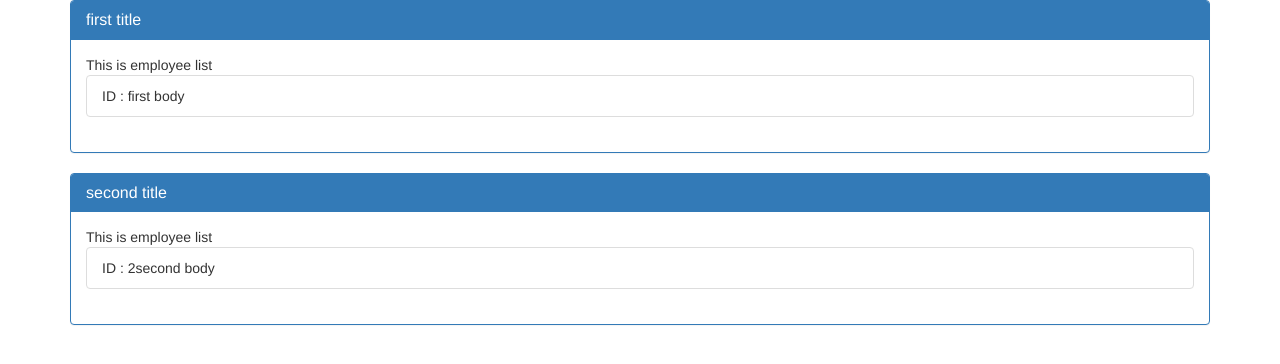
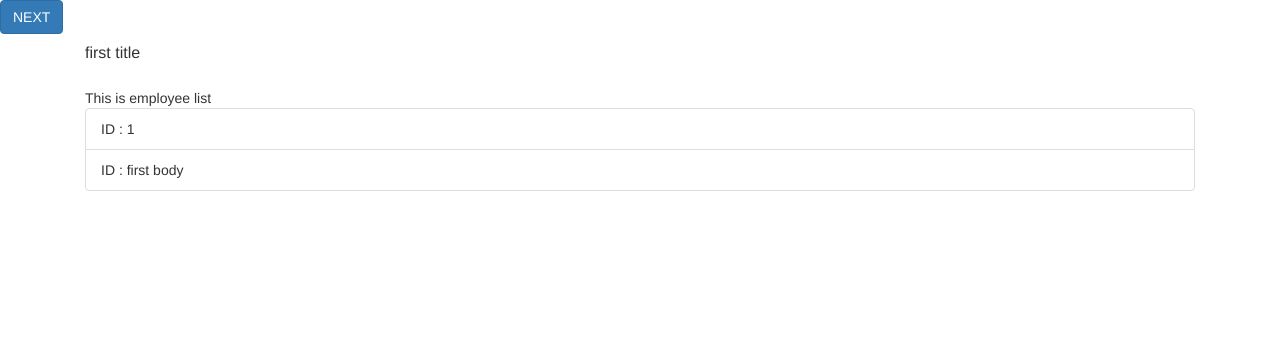
Before and after one commit to mohsinhassan/angular_routing, an Angular app: page /list in a window 1280 px wide. Shown: the top 364 px of the page. Built offline with nearby package versions, Linux system fonts and the light colour scheme.

Commit message:
OnChanges implements for value changes in parent and child component

```diff
--- a/src/app/app.module.ts
+++ b/src/app/app.module.ts
@@ -10,6 +10,7 @@ import {FormsModule } from '@angular/forms';
 import { ListEmployeeComponent } from './employees/list-employee/list-employee.component';
 import { CreateEmployeeComponent } from './employees/create-employee.component';
 import { EmployeeService } from './employees/services/employee.service';
+import { DisplayEmployeeComponent } from './employees/display-employee.component';
 
 
 const appRoutes : Routes = [
@@ -21,7 +22,8 @@ const appRoutes : Routes = [
   declarations: [
     AppComponent,
     ListEmployeeComponent,
-    CreateEmployeeComponent
+    CreateEmployeeComponent,
+    DisplayEmployeeComponent
   ],
   imports: [
     BrowserModule,
--- /dev/null
+++ b/src/app/employees/display-employee.component.html
@@ -0,0 +1,29 @@
+<div class="container">
+      <div class="panel-heading">
+      <h3 class="panel-title">{{employee.title}}</h3>
+    </div>
+      <div class="panel-body"> This is employee list
+
+          <ul class="list-group">
+              <li class="list-group-item d-flex justify-content-between align-items-center">
+                ID : {{employee.id}}
+                <span class="badge badge-primary badge-pill"></span>
+              </li>
+
+              <li class="list-group-item d-flex justify-content-between align-items-center">
+                ID : {{employee.body}}
+                <span class="badge badge-primary badge-pill"></span>
+              </li>
+              <!-- <li class="list-group-item d-flex justify-content-between align-items-center">
+                Name : {{employee.name}}
+                <span class="badge badge-primary badge-pill"></span>
+              </li>
+              <li class="list-group-item d-flex justify-content-between align-items-center">
+                Gender : {{employee.gender}}
+                <span class="badge badge-primary badge-pill"></span>
+              </li> -->
+            </ul>
+            </div>
+
+
+        </div>
--- /dev/null
+++ b/src/app/employees/display-employee.component.ts
@@ -0,0 +1,28 @@
+import { Component, OnInit , Input ,OnChanges, SimpleChanges} from '@angular/core';
+import { Employee } from '../models/employee.model';
+
+@Component({
+  selector: 'app-display-employee',
+  templateUrl: './display-employee.component.html',
+  styleUrls: ['./display-employee.component.scss']
+})
+export class DisplayEmployeeComponent implements OnInit , OnChanges {
+ @Input() employee : Employee;
+  constructor() { }
+
+  ngOnInit() {
+    console.log("here32");
+  }
+
+  ngOnChanges( changes : SimpleChanges){
+    const previousEmployee = <Employee>changes.employee.previousValue;
+    const currentEmployee = <Employee>changes.employee.currentValue;
+
+
+    console.log("previous : " + (previousEmployee ? previousEmployee.title : 'null'));
+    console.log("Current : " + (currentEmployee ? currentEmployee.title : 'null'));
+    //console.log(changes);
+
+  }
+
+}
--- a/src/app/employees/list-employee/list-employee.component.html
+++ b/src/app/employees/list-employee/list-employee.component.html
@@ -1,25 +1,9 @@
-<div class="container">
+<!-- <div class="container">
 <div class="panel panel-primary" *ngFor="let employee of employees">
-  <div class="panel-heading">
-    <h3 class="panel-title">{{employee.title}}</h3>
-  </div>
-    <div class="panel-body"> This is employee list
 
-        <ul class="list-group">
-            <li class="list-group-item d-flex justify-content-between align-items-center">
-              ID : {{employee.body}}
-              <span class="badge badge-primary badge-pill"></span>
-            </li>
-            <!-- <li class="list-group-item d-flex justify-content-between align-items-center">
-              Name : {{employee.name}}
-              <span class="badge badge-primary badge-pill"></span>
-            </li>
-            <li class="list-group-item d-flex justify-content-between align-items-center">
-              Gender : {{employee.gender}}
-              <span class="badge badge-primary badge-pill"></span>
-            </li> -->
-          </ul>
-          </div>
         </div>
 
-      </div>
+      </div> -->
+
+      <button (click)="nextEmployee()" class="btn btn-primary">NEXT</button>
+      <app-display-employee [employee]="employeeToDisplay"></app-display-employee>
--- a/src/app/employees/list-employee/list-employee.component.ts
+++ b/src/app/employees/list-employee/list-employee.component.ts
@@ -1,17 +1,10 @@
 import { Component, OnInit } from '@angular/core';
-//import { Employee } from 'src/app/models/employee.model';
+import { Employee } from 'src/app/models/employee.model';
 //import {HttpClient , HttpErrorResponse} from '@angular/common/http';
 import {Error} from "tslint/lib/error";
 
 import { Injectable } from '@angular/core';
 import { EmployeeService } from '../services/employee.service';
-
-// interface UserResponse {
-//   id : string,
-//   title : string,
-//   body : string
-
-// }
 
 @Component({
   selector: 'app-list-employee',
@@ -22,62 +15,40 @@ import { EmployeeService } from '../services/employee.service';
 @Injectable({
   providedIn: 'root'
 })
-export class ListEmployeeComponent implements OnInit {
-    private employees;
+export class ListEmployeeComponent implements OnInit  {
+    private employees : Employee[];
+    employeeToDisplay : Employee;
+    private arrayIndex = 1;
     // = Employee;
 
     constructor(private _employeeService : EmployeeService ) { //, http: HttpClient
 
 
     }
+
     ngOnInit() {
 
       this.employees = this._employeeService.getEmployee();
+      this.employeeToDisplay = this.employees[0];
+      // this._employeeService.getEmployee();
+
+      // console.log("this.employees");
+      // console.log(this.employees);
+
     }
 
-    // ngOnInit() {
-
-    //   this.http.get<UserResponse>('https://jsonplaceholder.typicode.com/posts').subscribe(
-    //   data => {
-    //     //thisemployees = data;
-    //     employees : Employee[]  = data;
-    //     console.log(data);
-
-    //   });
-
-    // }
+    nextEmployee() : void{
+      //console.log(this.arrayIndex);
+      if(this.arrayIndex <= 1)
+      {
+        this.employeeToDisplay = this.employees[this.arrayIndex];
+        this.arrayIndex ++;
+      }
+      else {
+        this.employeeToDisplay = this.employees[0];
+        this.arrayIndex = 1;
+      }
+    }
 
 
-
-
-
-
-
-  //   employees :   UserResponse => {
-  //   console.log(employees);
-  //   return employees;
-  //   //console.log("Bio : " + data.bio);
-  //   //console.log("Company : " + data.company);
-
-  // } ,
-  //     (err: HttpErrorResponse) => {
-  //       if (err.error instanceof Error) {
-
-  //         console.log("client side Error ");
-  //       } else {
-  //         console.log("server side Error ");
-  //       }
-  //     }
-  // ),
-
-
-    //console.log("here");
-
-  //  const req = this.http.post('https://jsonplaceholder.typicode.com/posts' , {
-  //     title: 'Mohsin',
-  //     body: 'hassan',
-  //     userId: 1
-  //   }).subscribe ( res => { console.log(res) }
-  //   );
-  // }
 }
--- a/src/app/employees/services/employee.service.ts
+++ b/src/app/employees/services/employee.service.ts
@@ -1,24 +1,50 @@
 import { Injectable } from '@angular/core';
 import { Employee } from 'src/app/models/employee.model';
+import {HttpClient , HttpErrorResponse} from '@angular/common/http';
+
 
 @Injectable({
   providedIn: 'root'
 })
 export class EmployeeService {
-  private listEmploye : Employee[] = [{
+
+  constructor(private http: HttpClient) { }
+
+  private listEmploye : Employee[] = [
+    {
+      userId : 100,
     id : 1,
     title : 'first title',
     body : 'first body'
   },
   {
+    userId : 200,
     id : 2,
     title : 'second title',
     body : '2second body'
-  },
-];
- getEmployee() : Employee[]{
-   return this.listEmploye;
- }
+   }
+]
 
-  constructor() { }
+getEmployee() : Employee[]{
+  return this.listEmploye;
 }
+
+  // getEmployee() : Employee[] {
+
+  //   this.http.get<Employee>('https://jsonplaceholder.typicode.com/posts').subscribe(
+  //       data => {
+  //       //console.log(data);
+  //       return data;
+  //     } ,
+  //     (err: HttpErrorResponse) => {
+  //       if (err.error instanceof Error) {
+
+  //         console.log("client side Error ");
+  //       } else {
+  //         console.log("server side Error ");
+  //       }
+  //     }
+  // );
+
+  //   }
+}
--- a/src/app/models/employee.model.ts
+++ b/src/app/models/employee.model.ts
@@ -1,4 +1,5 @@
 export class Employee {
+    userId : number;
     id : number;
     title: string;
     body: string;
```
Also changed, not shown: src/app/employees/display-employee.component.scss (added), 1 other file (tests, documents, lock files or other folders).
